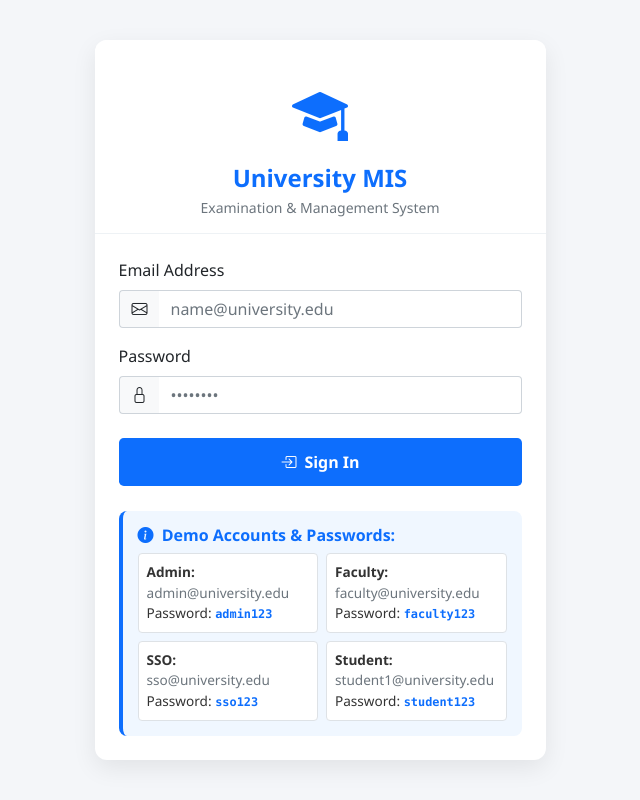
After one commit to muskanharoon52/uni-mis-project, a PHP site: page /login.php in a window 1280 px wide. The commit adds this page. Shown: the whole page, without its empty margins (320-960 px from the left). Run offline with PHP 8.4, Linux system fonts and the light colour scheme.

Commit message:
files update

```diff
--- a/config/database.php
+++ b/config/database.php
@@ -39,6 +39,18 @@ function hasRole($role_name) {
     if (!isLoggedIn()) return false;
     return $_SESSION['role_name'] === $role_name;
 }
+
+// Redirect to login if not logged in, except on login.php and logout.php
+$current_script = basename($_SERVER['SCRIPT_NAME']);
+if (!isLoggedIn() && $current_script !== 'login.php' && $current_script !== 'logout.php') {
+    // If it's an AJAX request, return unauthorized status instead of redirecting
+    if (!empty($_SERVER['HTTP_X_REQUESTED_WITH']) && strtolower($_SERVER['HTTP_X_REQUESTED_WITH']) == 'xmlhttprequest') {
+        header('HTTP/1.1 401 Unauthorized');
+        exit("Unauthorized");
+    }
+    header("Location: /uni-mis-project/login.php");
+    exit();
+}
 // Helper function to get grade color class
 function getGradeColor($grade) {
     $colors = [
--- a/includes/navbar.php
+++ b/includes/navbar.php
@@ -59,7 +59,7 @@
                         <li><a class="dropdown-item" href="#"><i class="bi bi-person"></i> Profile</a></li>
                         <li><a class="dropdown-item" href="#"><i class="bi bi-gear"></i> Settings</a></li>
                         <li><hr class="dropdown-divider"></li>
-                        <li><a class="dropdown-item text-danger" href="../logout.php"><i class="bi bi-box-arrow-right"></i> Logout</a></li>
+                        <li><a class="dropdown-item text-danger" href="/uni-mis-project/logout.php"><i class="bi bi-box-arrow-right"></i> Logout</a></li>
                     </ul>
                 </li>
             </ul>
--- /dev/null
+++ b/login.php
@@ -0,0 +1,201 @@
+<?php
+require_once 'config/database.php';
+
+$error = '';
+
+if ($_SERVER['REQUEST_METHOD'] === 'POST') {
+    $email = trim($_POST['email']);
+    $password = trim($_POST['password']);
+
+    if (empty($email) || empty($password)) {
+        $error = 'Please enter both email and password.';
+    } else {
+        $conn = getConnection();
+        $stmt = $conn->prepare("SELECT u.*, r.role_name FROM users u JOIN roles r ON u.role_id = r.role_id WHERE u.email = ? LIMIT 1");
+        $stmt->bind_param("s", $email);
+        $stmt->execute();
+        $result = $stmt->get_result();
+
+        if ($result && $result->num_rows > 0) {
+            $user = $result->fetch_assoc();
+            if ($user['is_active'] == 0) {
+                $error = 'Your account is deactivated. Please contact the administrator.';
+            } elseif ($password === $user['password_hash']) {
+                $_SESSION['user_id'] = $user['user_id'];
+                $_SESSION['email'] = $user['email'];
+                $_SESSION['full_name'] = $user['full_name'];
+                $_SESSION['role_id'] = $user['role_id'];
+                $_SESSION['role_name'] = $user['role_name'];
+
+                header("Location: examination/dashboard.php");
+                exit();
+            } else {
+                $error = 'Invalid email or password.';
+            }
+        } else {
+            $error = 'Invalid email or password.';
+        }
+        $stmt->close();
+        $conn->close();
+    }
+}
+?>
+<!DOCTYPE html>
+<html lang="en">
+<head>
+    <meta charset="UTF-8">
+    <meta name="viewport" content="width=device-width, initial-scale=1.0">
+    <title>Login - University MIS</title>
+    <link rel="stylesheet" href="https://cdn.jsdelivr.net/npm/bootstrap@5.1.3/dist/css/bootstrap.min.css">
+    <link rel="stylesheet" href="https://cdn.jsdelivr.net/npm/bootstrap-icons@1.8.1/font/bootstrap-icons.css">
+    <style>
+        body {
+            background-color: #f4f6f9;
+            min-height: 100vh;
+            display: flex;
+            align-items: center;
+            justify-content: center;
+            font-family: 'Segoe UI', Tahoma, Geneva, Verdana, sans-serif;
+        }
+        .login-card {
+            border: none;
+            border-radius: 12px;
+            box-shadow: 0 8px 24px rgba(0, 0, 0, 0.08);
+            background: #ffffff;
+        }
+        .login-header {
+            background: #ffffff;
+            color: #0d6efd;
+            border-top-left-radius: 12px;
+            border-top-right-radius: 12px;
+            padding: 30px 25px 15px;
+            text-align: center;
+            border-bottom: 1px solid #eef2f5;
+        }
+        .login-header i {
+            font-size: 3.5rem;
+            color: #0d6efd;
+            margin-bottom: 10px;
+            display: inline-block;
+        }
+        .btn-login {
+            background: #0d6efd;
+            color: white;
+            border: none;
+            padding: 12px;
+            font-weight: 600;
+            transition: all 0.2s ease-in-out;
+        }
+        .btn-login:hover {
+            background: #0b5ed7;
+            color: white;
+            transform: translateY(-1px);
+            box-shadow: 0 4px 12px rgba(13, 110, 253, 0.2);
+        }
+        .form-control:focus {
+            border-color: #86b7fe;
+            box-shadow: 0 0 0 0.25rem rgba(13, 110, 253, 0.25);
+        }
+        .input-group-text {
+            background-color: #f8f9fa;
+            border-right: none;
+        }
+        .form-control {
+            border-left: none;
+        }
+        .credentials-box {
+            background: #f0f7ff;
+            border-radius: 8px;
+            padding: 15px;
+            margin-top: 25px;
+            font-size: 0.85rem;
+            border-left: 4px solid #0d6efd;
+            color: #333;
+        }
+        .credentials-box code {
+            color: #0d6efd;
+            font-weight: 600;
+        }
+    </style>
+</head>
+<body>
+<div class="container">
+    <div class="row justify-content-center">
+        <div class="col-md-5">
+            <div class="card login-card">
+                <div class="login-header">
+                    <i class="bi bi-mortarboard-fill"></i>
+                    <h4 class="mb-1 fw-bold">University MIS</h4>
+                    <p class="text-muted mb-0 small">Examination & Management System</p>
+                </div>
+                <div class="card-body p-4">
+                    <?php if (!empty($error)): ?>
+                        <div class="alert alert-danger alert-dismissible fade show" role="alert">
+                            <i class="bi bi-exclamation-triangle-fill me-2"></i>
+                            <?php echo htmlspecialchars($error); ?>
+                            <button type="button" class="btn-close" data-bs-dismiss="alert" aria-label="Close"></button>
+                        </div>
+                    <?php endif; ?>
+
+                    <form action="login.php" method="POST">
+                        <div class="mb-3">
+                            <label for="email" class="form-label">Email Address</label>
+                            <div class="input-group">
+                                <span class="input-group-text bg-light"><i class="bi bi-envelope"></i></span>
+                                <input type="email" class="form-control" id="email" name="email" placeholder="name@university.edu" required value="<?php echo isset($_POST['email']) ? htmlspecialchars($_POST['email']) : ''; ?>">
+                            </div>
+                        </div>
+                        <div class="mb-4">
+                            <label for="password" class="form-label">Password</label>
+                            <div class="input-group">
+                                <span class="input-group-text bg-light"><i class="bi bi-lock"></i></span>
+                                <input type="password" class="form-control" id="password" name="password" placeholder="••••••••" required>
+                            </div>
+                        </div>
+                        <button type="submit" class="btn btn-login w-100 rounded-3">
+                            <i class="bi bi-box-arrow-in-right me-2"></i>Sign In
+                        </button>
+                    </form>
+
+                    <div class="credentials-box">
+                        <h6 class="fw-bold mb-2 text-primary"><i class="bi bi-info-circle-fill me-1"></i> Demo Accounts & Passwords:</h6>
+                        <div class="row g-2">
+                            <div class="col-6">
+                                <div class="p-2 bg-white rounded border">
+                                    <strong>Admin:</strong><br>
+                                    <span class="text-muted">admin@university.edu</span><br>
+                                    Password: <code>admin123</code>
+                                </div>
+                            </div>
+                            <div class="col-6">
+                                <div class="p-2 bg-white rounded border">
+                                    <strong>Faculty:</strong><br>
+                                    <span class="text-muted">faculty@university.edu</span><br>
+                                    Password: <code>faculty123</code>
+                                </div>
+                            </div>
+                            <div class="col-6">
+                                <div class="p-2 bg-white rounded border">
+                                    <strong>SSO:</strong><br>
+                                    <span class="text-muted">sso@university.edu</span><br>
+                                    Password: <code>sso123</code>
+                                </div>
+                            </div>
+                            <div class="col-6">
+                                <div class="p-2 bg-white rounded border">
+                                    <strong>Student:</strong><br>
+                                    <span class="text-muted">student1@university.edu</span><br>
+                                    Password: <code>student123</code>
+                                </div>
+                            </div>
+                        </div>
+                    </div>
+                </div>
+            </div>
+        </div>
+    </div>
+</div>
+
+<script src="https://cdn.jsdelivr.net/npm/bootstrap@5.1.3/dist/js/bootstrap.bundle.min.js"></script>
+</body>
+</html>
```
Also changed, not shown: database/university_mis_database_sql_.sql (+6 -6 lines), logout.php (added, +25 -0 lines).
